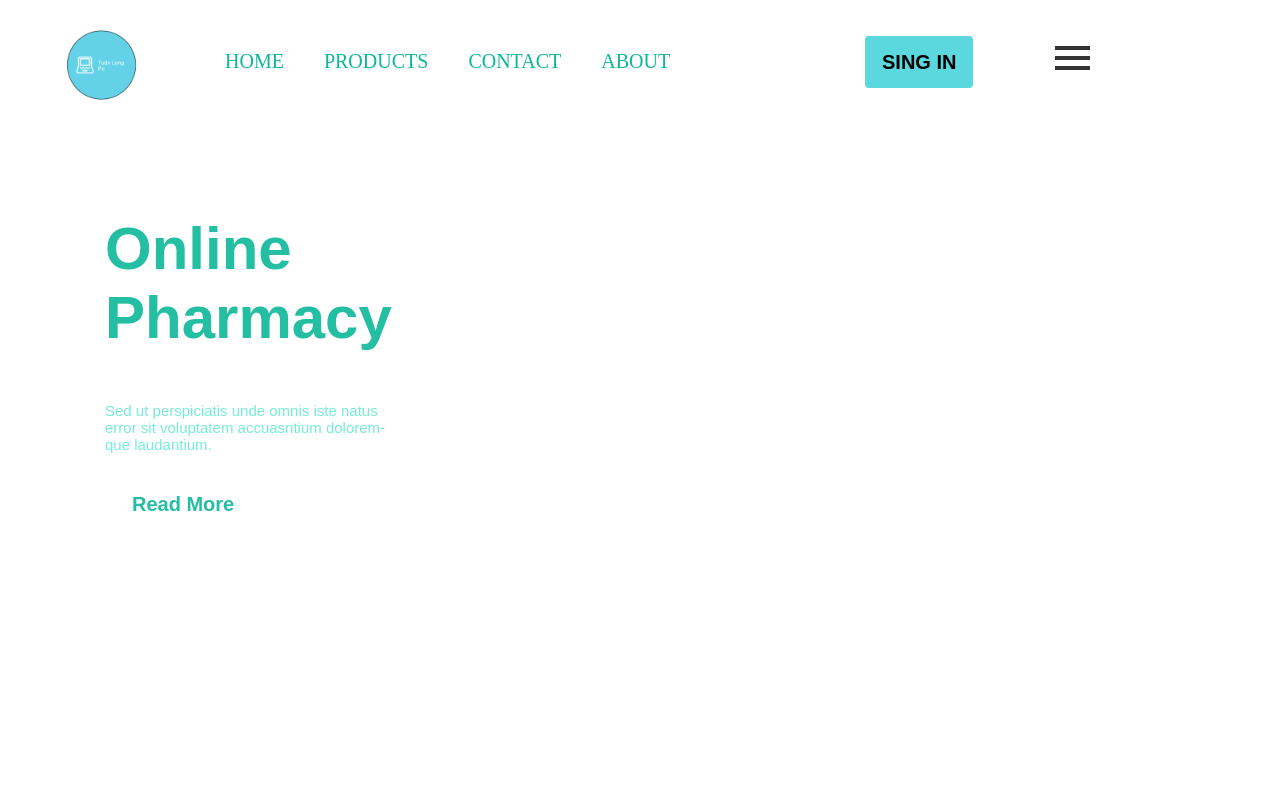
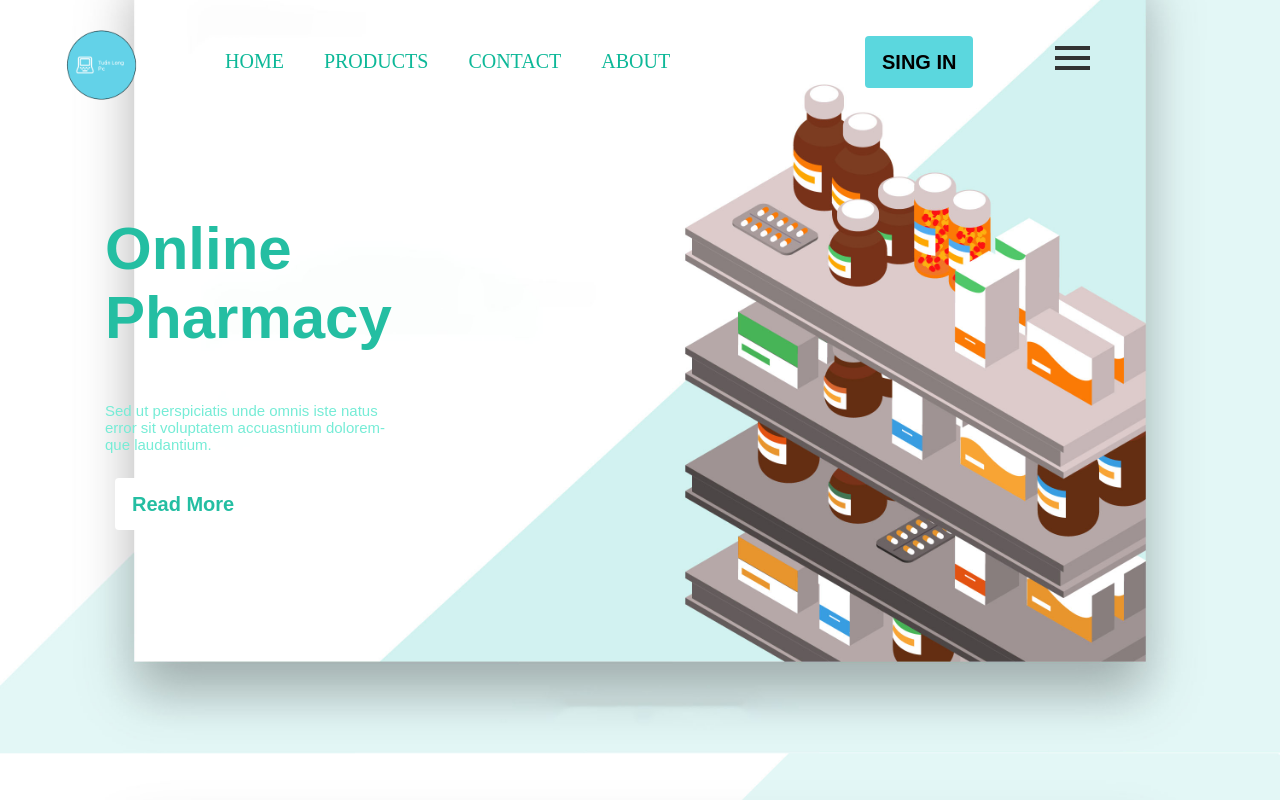
Before and after one commit to tuanlong23/FE, a plain HTML site: page index.html in a window 1280 px wide. Shown: the top 800 px of the page. Drawn offline with nearby package versions, Linux system fonts and the light colour scheme.

Commit message:
Update style.css

```diff
--- a/style.css
+++ b/style.css
@@ -1,7 +1,7 @@
 body{
     margin: 0px;
     margin-block-start: 10px;
-    background-image: url('../images/111.jpg');
+    background-image: url('../111.jpg');
     background-size: cover;
     background-position-y: -100px;
 
```
